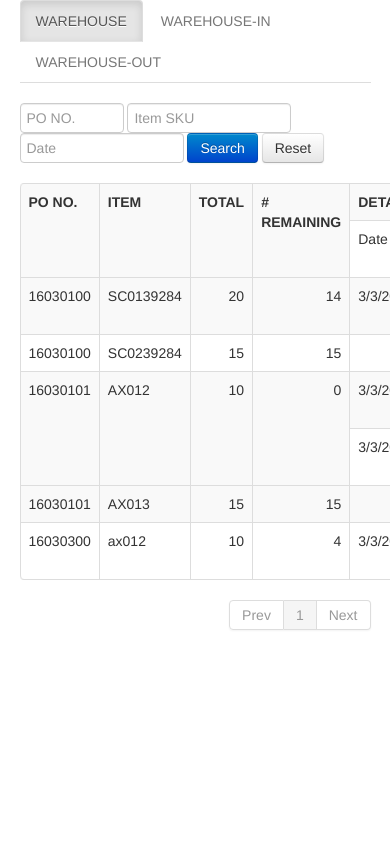
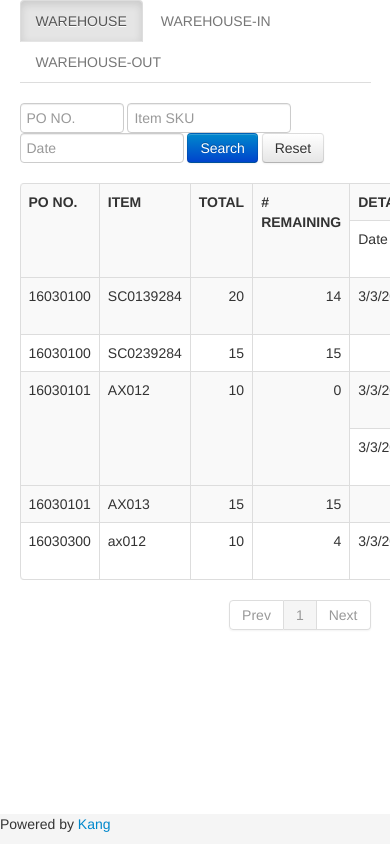
Before and after one commit to kangzq/ics, a CodeIgniter app: page /ics/ in a window 390 px wide; the page is wider, and only the part inside the window is pictured. Run offline with CodeIgniter, Linux system fonts and the light colour scheme; data comes from the database, SQL or seed files in the repository; some libraries are stand-ins or nearby versions.

Commit message:
add footer

```diff
--- a/application/views/storage.php
+++ b/application/views/storage.php
@@ -5,8 +5,49 @@
 	<title>Welcome_WAREHOUSE</title>
 	<link href="media/css/bootstrap.min.css" rel="stylesheet" type="text/css"/>
 	<link rel="shortcut icon" href="media/image/favicon.ico" />
+	<style type="text/css">
+
+
+      /* Sticky footer styles
+      -------------------------------------------------- */
+
+      html,
+      body {
+        height: 100%;
+        /* The html and body elements cannot have any padding or margin. */
+      }
+
+      /* Wrapper for page content to push down footer */
+      #wrap {
+        min-height: 100%;
+        height: auto !important;
+        height: 100%;
+        /* Negative indent footer by it's height */
+        margin: 0 auto -30px;
+      }
+
+      /* Set the fixed height of the footer here */
+      #footer {
+        height: 30px;
+      }
+      #footer {
+        background-color: #f5f5f5;
+      }
+
+      /* Lastly, apply responsive CSS fixes as necessary */
+      @media (max-width: 767px) {
+        #footer {
+          margin-left: -20px;
+          margin-right: -20px;
+          padding-left: 20px;
+          padding-right: 20px;
+        }
+      }
+
+    </style>
 </head>
 <body>
+<div id="wrap">
 <div class="container row-fluid" style="width:90%">
 	<div class="navbar">
 	    <ul class="nav nav-tabs" style="width:100%">
@@ -34,6 +75,11 @@
 	<div class="pagination pagination-right">
 	  <ul></ul>
 	</div>
+</div>
+</div>
+
+<div class="footer" id="footer">
+	<div class="container"><p>Powered by <a href="mailto:xeon.kang@qq.com">Kang</a></p></div>
 </div>
 
 <!-- Modal -->
```
